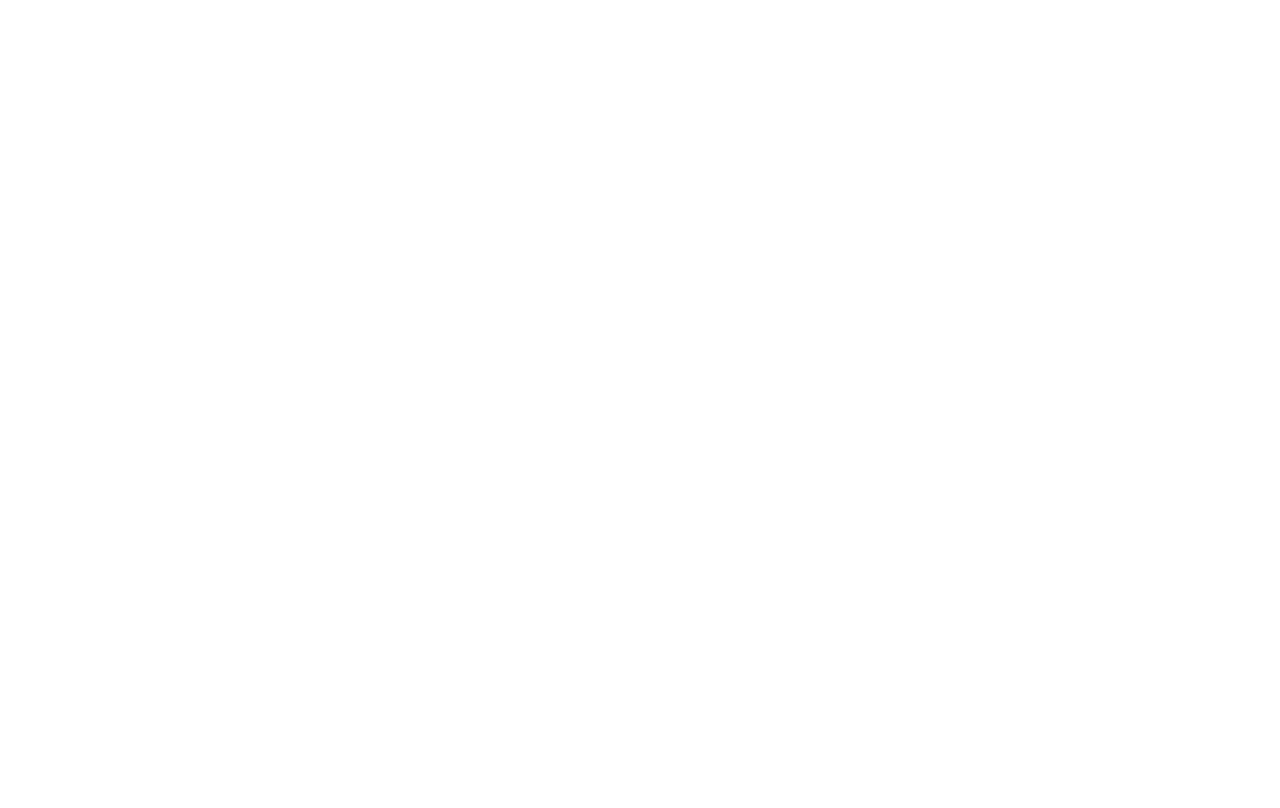
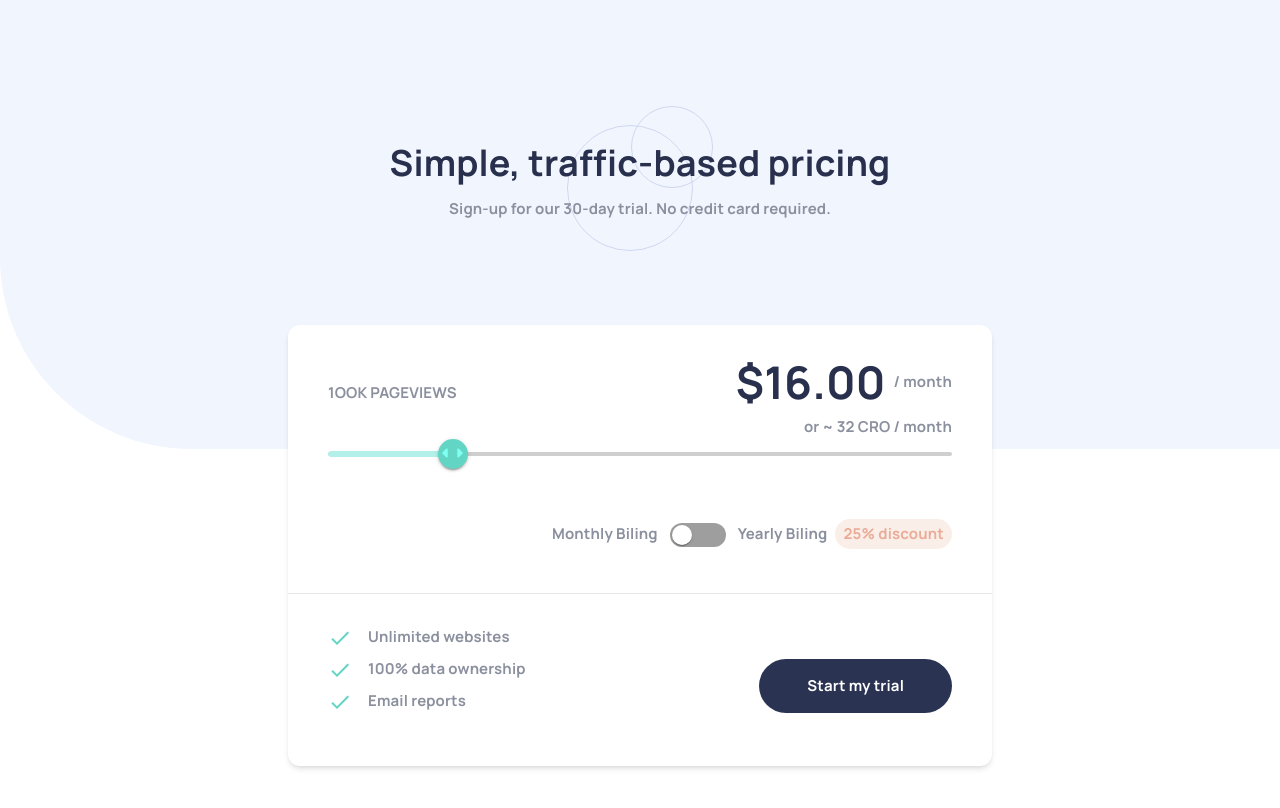
Before and after one commit to lapsonwor/cornos-price-cal, a Next.js app: page / in a window 1280 px wide. Shown: the top 808 px of the page. Built offline with nearby package versions, Linux system fonts and the light colour scheme.

Commit message:
FE style completed

```diff
--- a/src/app/globals.css
+++ b/src/app/globals.css
@@ -24,7 +24,6 @@
       rgb(var(--background-end-rgb))
     )
     rgb(var(--background-start-rgb)); */
-    font-family: "Manrope Regular";
 }
 
 @layer utilities {
--- a/src/app/layout.tsx
+++ b/src/app/layout.tsx
@@ -1,4 +1,4 @@
-"use client";
+// "use client";
 import type { Metadata } from "next";
 import "./globals.css";
 import { Head } from 'next/document';
@@ -6,10 +6,10 @@
 import localFont from 'next/font/local'
 
 
-// export const metadata: Metadata = {
-//   title: "Responsive Price Calculator",
-//   description: "Cronos Lab Interview task Responsive Price Calculator",
-// };
+export const metadata: Metadata = {
+  title: "Responsive Price Calculator",
+  description: "Cronos Lab Interview task Responsive Price Calculator",
+};
 
 /*Temporary fix. Material UI having problem with SSR*/
 export const ThemeLayout = dynamic(() => import('layout/ThemeLayout'), {
@@ -38,10 +38,10 @@
 }>) {
 
   return (
-    <ThemeLayout>
-      <html lang="en">
-        <body className={manropeFont.className}>{children}</body>
-      </html>
-    </ThemeLayout>
+    <html lang="en">
+      <body className={manropeFont.className}>
+        <ThemeLayout>{children}</ThemeLayout>
+      </body>
+    </html>
   );
 }
--- a/src/app/page.tsx
+++ b/src/app/page.tsx
@@ -1,9 +1,126 @@
+'use client';
 import Image from "next/image";
+import Slider from "@mui/material/Slider";
+import Switch from "@mui/material/Switch";
+import DoneIcon from '@mui/icons-material/Done';
+import { border, borderRadius, padding } from "@mui/system";
+import { styled } from '@mui/material/styles';
+
+const sliderColr = {
+  color: '#b3f0e9',
+  '& .MuiSlider-thumb': {
+    width: 30,
+    height: 30,
+    backgroundColor: '#63d5c5',
+    backgroundImage: 'url("./images/icon-slider.svg")',
+    backgroundPosition: '50% 50%',
+    backgroundRepeat: 'no-repeat',
+    backgroundSize: '70%',
+    boxShadow: 'none',
+    '&:active': {
+      backgroundColor: '#53aaa1',
+      boxShadow: 'none',
+    },
+    '&:hover': {
+      backgroundColor: '#53aaa1',
+      boxShadow: 'none',
+    },
+    '&:focus': {
+      boxShadow: 'none',
+    },
+  },
+  '& .MuiSlider-track': {
+    backgroundColor: '#b3f0e9',
+  },
+  '& .MuiSlider-rail': {
+    backgroundColor: 'grey',
+  }
+}
+
+const mainBg = {
+  backgroundImage: 'url("./images/bg-pattern.svg")',
+  backgroundRepeat: 'no-repeat',
+}
+
+const headerBg = {
+  backgroundImage: 'url("./images/pattern-circles.svg")',
+  backgroundRepeat: 'no-repeat',
+  backgroundPosition: '50% 50%',
+  backgroundRepeat: 'no-repeat',
+  backgroubnSize: 'contain',
+}
+
+const switchStyle = {
+  width: '80px',
+  paddingTop: '8px',
+  '& .MuiSwitch-switchBase.Mui-checked': {
+    color: '#63d5c5',
+    transform: 'translateX(32px)',
+  },
+  '& .MuiSwitch-switchBase.Mui-checked + .MuiSwitch-track': {
+    backgroundColor: '#63d5c5',
+  },
+  '& .MuiSwitch-track': {
+    height: '24px',
+    width: '80px',
+    borderRadius: '12px',
+  },
+  '& .MuiSwitch-thumb': {
+    color: '#fff',
+    width: '20px',
+    height: '20px',
+    transform: 'translateY(1px) translateX(5px)',
+  },
+}
+
 
 export default function Home() {
   return (
-    <main className="flex min-h-screen flex-col items-center justify-between p-24">
-
+    <main className="flex min-h-screen flex-col items-center text-[#8b909e] font-bold text-[15px] sm:px-6 sm:py-16 lg:px-24 lg:py-24" style={mainBg}>
+      <div style={headerBg} className="py-10">
+        <h1 className="text-[#29304d] text-center sm:text-[20px] lg:text-[36px]">Simple, traffic-based pricing</h1>
+        <div className="mt-2 text-center">Sign-up for our 30-day trial.<br className="md:hidden" /> No credit card required.</div>
+      </div>
+      <div className="bg-white z-10 sm:mt-8 md:mt-16 pt-6 pb-5 flex flex-col rounded-xl shadow-md min-w-[55vw]">
+        <div className="sm:mx-6 md:mx-10 flex justify-between items-center sm:flex-col md:flex-row">
+          <div>1OOK PAGEVIEWS</div>
+          <div className="sm:hidden md:block">
+            <div className="flex items-center">
+              <div className="text-[#29304d] text-[45px] mr-2">$16.00</div>
+              <div> / month</div>
+            </div>
+            <div className="text-right">or ~ 32 CRO / month</div>
+          </div>
+        </div>
+        <div className="sm:mx-6 md:mx-10">
+          <Slider sx={sliderColr} defaultValue={30} aria-labelledby="discrete-slider" valueLabelDisplay="auto" step={10} min={10} max={110} />
+        </div>
+        <div className="sm:block md:hidden mx-[68px]">
+          <div className="flex items-center justify-center">
+            <div className="text-[#29304d] text-[38px] mr-2">$16.00</div>
+            <div> / month</div>
+          </div>
+          <div className="text-right">or ~ 32 CRO / month</div>
+        </div>
+        <div className="my-10 justify-end mr-10 flex items-center sm:mx-6 md:mx-10 sm:text-[11px] md:text-[15px]">
+          <div>Monthly Biling</div>
+          <Switch sx={switchStyle} />
+          <div>Yearly Biling</div>
+          <div className="text-[#eaab97] px-2 py-1 bg-[#faeee9] rounded-full ml-2 md:hidden">-25%</div>
+          <div className="text-[#eaab97] px-2 py-1 bg-[#faeee9] rounded-full ml-2 sm:hidden md:block">25% discount</div>
+        </div>
+        <hr />
+        <div className="sm:my-4 md:my-8 sm:mx-6 md:mx-10 flex items-center justify-between sm:flex-col md:flex-row">
+          <div className="">
+            <div className="flex mb-2 sm:justify-center md:justify-start"><DoneIcon sx={{ color: "#63d5c5" }} /><div className="ml-4">Unlimited websites</div></div>
+            <div className="flex mb-2 sm:justify-center md:justify-start"><DoneIcon sx={{ color: "#63d5c5" }} /><div className="ml-4">100% data ownership</div></div>
+            <div className="flex sm:justify-center md:justify-start"><DoneIcon sx={{ color: "#63d5c5" }} /><div className="ml-4">Email reports</div></div>
+          </div>
+          <div role="button" className="bg-[#2a3352] text-white rounded-full px-12 py-4 sm:mt-8">
+            Start my trial
+          </div>
+        </div>
+      </div>
     </main>
   );
 }
--- a/src/layout/ThemeLayout.tsx
+++ b/src/layout/ThemeLayout.tsx
@@ -10,7 +10,7 @@
             breakpoints: {
                 values: {
                     "xs": 0,
-                    "sm": 375,
+                    "sm": 374,
                     "md": 764,
                     "lg": 1116,
                     "xl": 1281
--- a/tailwind.config.ts
+++ b/tailwind.config.ts
@@ -13,6 +13,17 @@
         "gradient-conic":
           "conic-gradient(from 180deg at 50% 50%, var(--tw-gradient-stops))",
       },
+      fontWeight: {
+        'regular': '600',
+        'bold': '800',
+      },
+      screens: {
+        'sm': '375px',
+        'md': '764px',
+        'lg': '1024px',
+        'xl': '1161px',
+        '2xl': '1536px',
+      },
     },
   },
   plugins: [],
```
